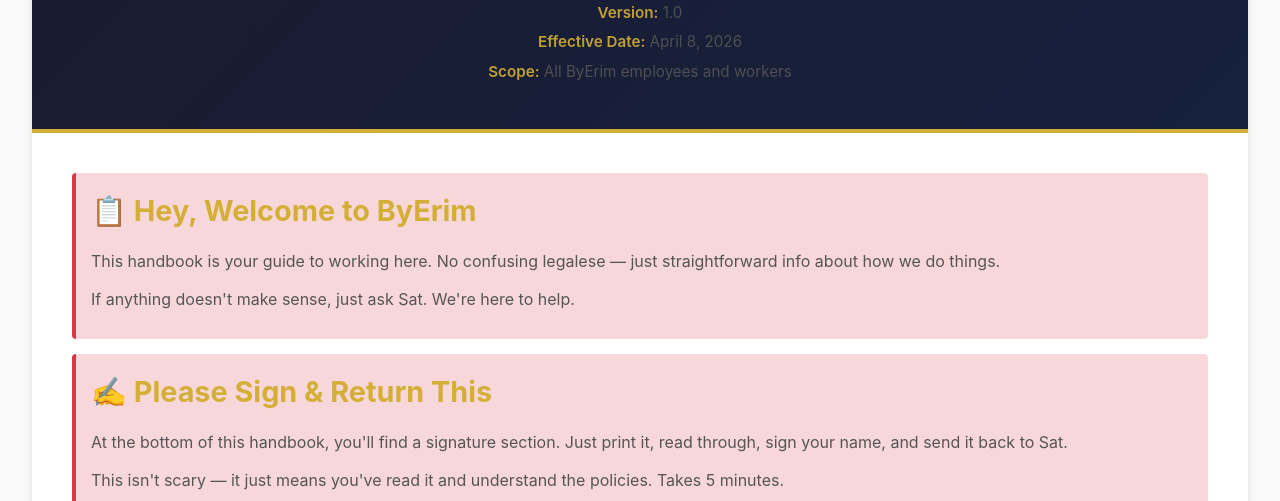
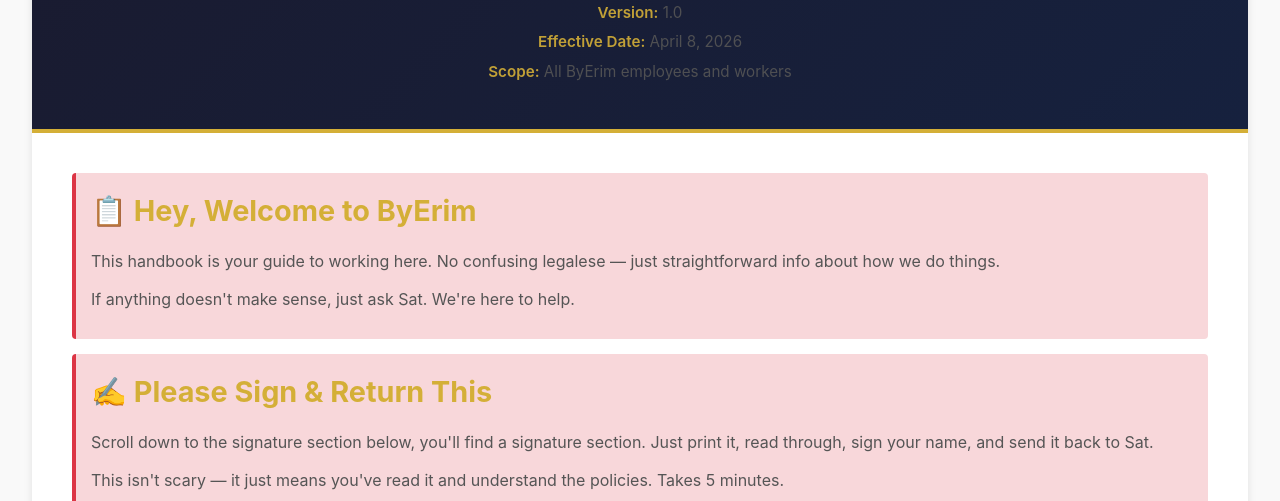
Before and after one commit to S7SSL/ByErim_Employees, a plain HTML site: page index.html in a window 1280 px wide. Shown: the part 299-800 px from the top of the page. Drawn offline with Linux system fonts and the light colour scheme.

Commit message:
Change 'bottom of handbook' to 'scroll down below'

```diff
--- a/index.html
+++ b/index.html
@@ -287,7 +287,7 @@
 
             <section class="important">
                 <h2>✍️ Please Sign & Return This</h2>
-                <p>At the bottom of this handbook, you'll find a signature section. Just print it, read through, sign your name, and send it back to Sat.</p>
+                <p>Scroll down to the signature section below, you'll find a signature section. Just print it, read through, sign your name, and send it back to Sat.</p>
                 <p>This isn't scary — it just means you've read it and understand the policies. Takes 5 minutes.</p>
                 <p><strong>Deadline:</strong> Within 7 days. Email to sat@byerim.com or hand it in person.</p>
             </section>
```
